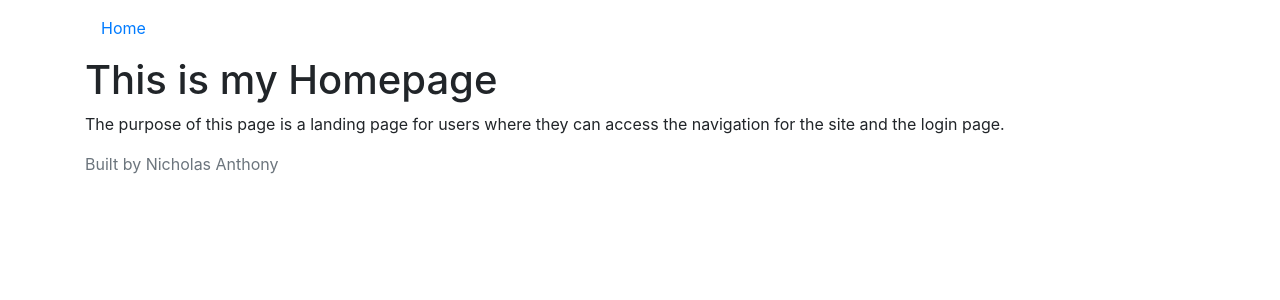
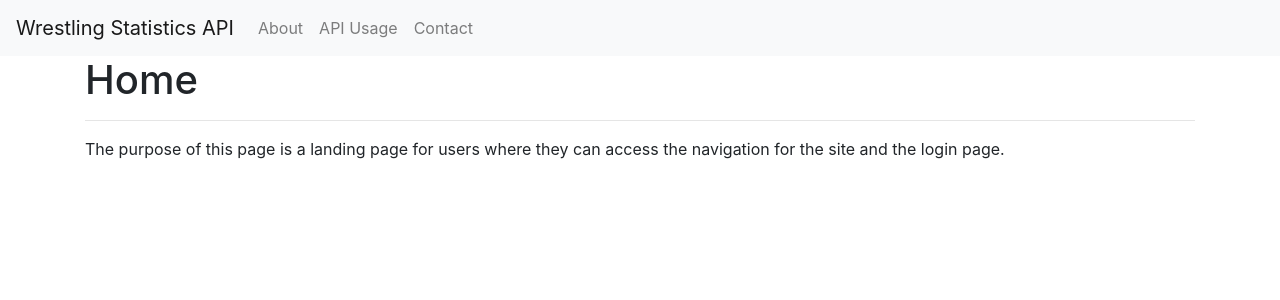
Before and after one commit to nanthony007/vws-api, a Flask app: page / in a window 1280 px wide. Shown: the top 300 px of the page. Run offline with Flask 2, Linux system fonts and the light colour scheme; some libraries are stand-ins or nearby versions.

Commit message:
Week 3, added more tempalates, added 3 User accounts

```diff
--- a/app.py
+++ b/app.py
@@ -8,8 +8,30 @@ app = Flask(__name__)
 db_path = os.path.join(os.path.dirname(__file__), 'database.db')
 db_uri = 'sqlite:///{}'.format(db_path)
 app.config['SQLALCHEMY_DATABASE_URI'] = db_uri
+app.config["TEMPLATES_AUTO_RELOAD"] = True
 db = SQLAlchemy(app)
 
+
+### ROUTES SECTION
+# Home page route, renders home.html template
+@app.route('/')
+def home():
+    return render_template('home.html')
+
+@app.route('/about')
+def about():
+    return render_template('about.html')
+
+@app.route('/usage')
+def usage():
+    return render_template('usage.html')
+
+@app.route('/contact')
+def contact():
+    return render_template('contact.html')
+
+
+### MODELS SECTION
 # User table with fields
 class User(db.Model):
     id = db.Column(db.Integer, primary_key=True)
@@ -18,8 +40,3 @@ class User(db.Model):
 
     def __repr__(self):
         return '<User %r>' % self.username
-
-# Home page route, renders home.html template
-@app.route('/')
-def home():
-    return render_template('home.html')
--- a/templates/home.html
+++ b/templates/home.html
@@ -3,7 +3,8 @@
 {% block body %}
 
 <div class="container">
-    <h1>This is my Homepage</h1>
+    <h1>Home</h1>
+    <hr />
     <p>
         The purpose of this page is a landing page for users where they can
         access the navigation for the site and the login page.
--- a/templates/layout.html
+++ b/templates/layout.html
@@ -5,33 +5,45 @@
         <title>Wrestler Statistics API</title>
         <meta http-equiv="Content-Type" content="text/html;charset=UTF-8">
         <meta name="viewport" content="width=device-width, initial-scale=1.0">
-        <!-- This favicon is not working yet -->
-        <link rel="icon" href="/vws_fav.png">
-        <link rel="stylesheet" href="https://maxcdn.bootstrapcdn.com/bootstrap/4.0.0/css/bootstrap.min.css"
-            integrity="sha384-Gn5384xqQ1aoWXA+058RXPxPg6fy4IWvTNh0E263XmFcJlSAwiGgFAW/dAiS6JXm"
-            crossorigin="anonymous">
-
-
+        <link rel="shortcut icon" href="{{ url_for('static', filename='img/vws_fav.png') }}">
+        <link rel="stylesheet" href="https://maxcdn.bootstrapcdn.com/bootstrap/4.0.0/css/bootstrap.min.css" integrity="sha384-Gn5384xqQ1aoWXA+058RXPxPg6fy4IWvTNh0E263XmFcJlSAwiGgFAW/dAiS6JXm" crossorigin="anonymous">
     </head>
     <!-- Simple nav -->
-    <div class="container">
-        <nav class="navbar">
-            <ul class="navbar-nav">
-                <li class="nav-item active">
-                    <a class="nav-link" href="/">Home </a>
-                </li>
-            </ul>
-        </nav>
-    </div>
+    <nav class="navbar navbar-expand-lg navbar-light bg-light">
+        <a class="navbar-brand" href="/">Wrestling Statistics API</a>
+        <button class="navbar-toggler" type="button" data-toggle="collapse" data-target="#navbarSupportedContent"
+            aria-controls="navbarSupportedContent" aria-expanded="false" aria-label="Toggle navigation">
+            <span class="navbar-toggler-icon"></span>
+        </button>
+
+        <div class="collapse navbar-collapse" id="navbarSupportedContent">
+          <ul class="navbar-nav mr-auto">
+            <li class="nav-item">
+                <a class="nav-link" href="/about">About</a>
+            </li>
+            <li class="nav-item">
+                <a class="nav-link" href="/usage">API Usage</a>
+            </li>
+            <li class="nav-item">
+                <a class="nav-link" href="/contact">Contact</a>
+            </li>
+          </ul>
+        </div>
+      </nav>
 
     <body>
         <!-- Jinja blocks for extension later -->
         {% block body %}
         {% endblock %}
+        <script src="https://code.jquery.com/jquery-3.2.1.slim.min.js" integrity="sha384-KJ3o2DKtIkvYIK3UENzmM7KCkRr/rE9/Qpg6aAZGJwFDMVNA/GpGFF93hXpG5KkN" crossorigin="anonymous"></script>
+        <script src="https://cdnjs.cloudflare.com/ajax/libs/popper.js/1.12.9/umd/popper.min.js" integrity="sha384-ApNbgh9B+Y1QKtv3Rn7W3mgPxhU9K/ScQsAP7hUibX39j7fakFPskvXusvfa0b4Q" crossorigin="anonymous"></script>
+        <script src="https://maxcdn.bootstrapcdn.com/bootstrap/4.0.0/js/bootstrap.min.js" integrity="sha384-JZR6Spejh4U02d8jOt6vLEHfe/JQGiRRSQQxSfFWpi1MquVdAyjUar5+76PVCmYl" crossorigin="anonymous"></script>
     </body>
+    <!--
     <footer class="footer">
         <div class="container">
             <span class="text-muted">Built by Nicholas Anthony</span>
         </div>
     </footer>
+    -->
 </html>
```
Also changed, not shown: templates/about.html (added, +16 -0 lines), templates/contact.html (added, +17 -0 lines), templates/usage.html (added, +17 -0 lines), database.db, static/img/vws_fav.png (renamed from vws_fav.png), 1 other file.
